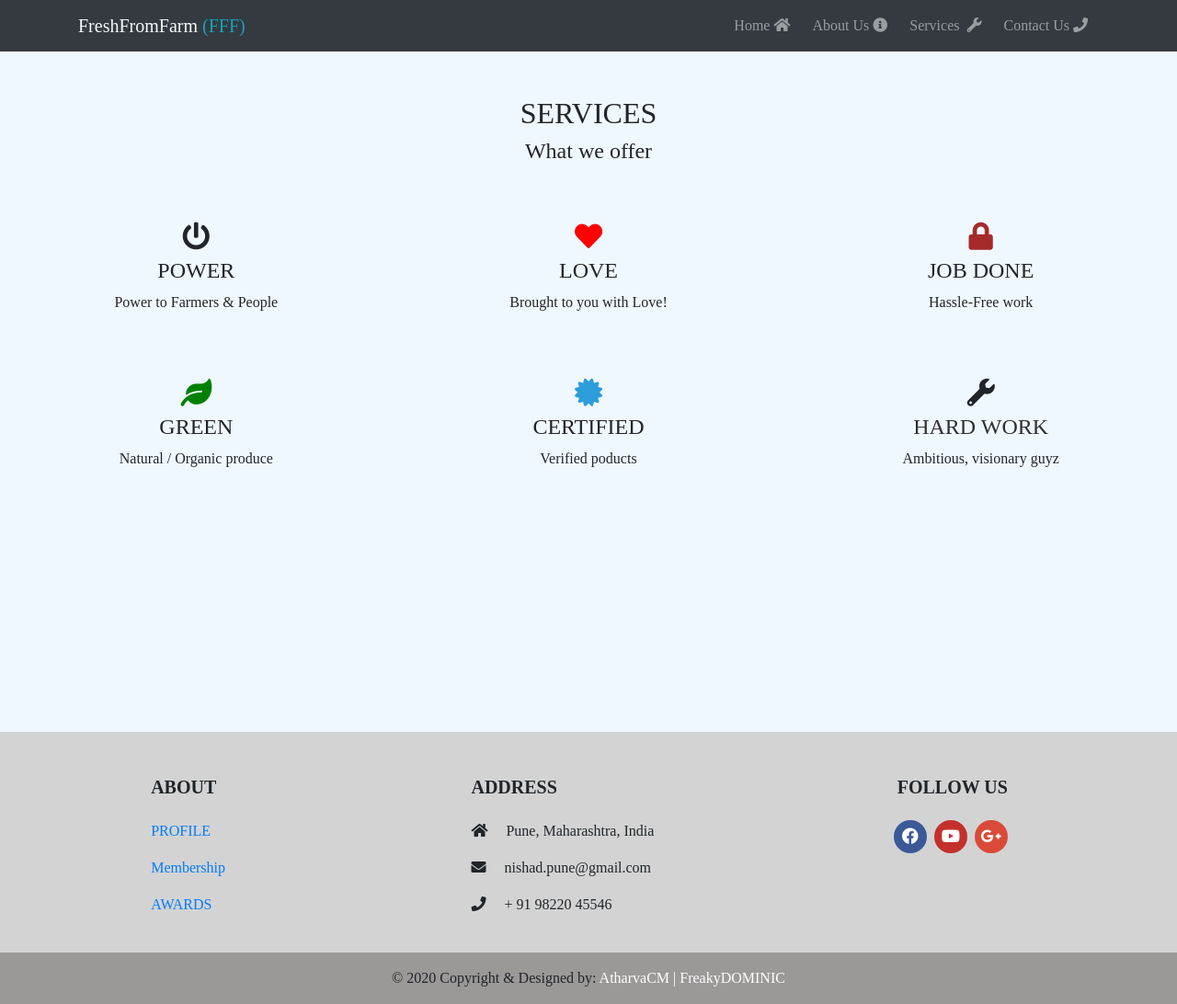
After one commit to AtharvaCM/Django_FFF, a Django app: page /services/ in a window 1280 px wide. The commit adds this page. Shown: the whole page at 92% size. Run offline with Django 3.2, Linux system fonts and the light colour scheme; some libraries are stand-ins or nearby versions.

Commit message:
added services static page

```diff
--- a/fff/static/fff/css/style.css
+++ b/fff/static/fff/css/style.css
@@ -48,11 +48,6 @@ h6 {
 
 /*Dark mode switch css*/
 
-.musical_journey_body {
-  /*Temp css for body flex coz I dnt knw if this will fk up the rest of the pages*/
-  display: flex;
-  flex-direction: column;
-}
 .switch {
   padding: 15px 0;
   align-self: flex-end;
@@ -76,9 +71,9 @@ h6 {
 }
 
 /*============================ NAVBAR ===============================*/
-.navbar {
-  /*background-color: black !important;*/
-}
+/* .navbar {
+  background-color: black !important;
+} */
 .logo-text {
   font-family: -apple-system, BlinkMacSystemFont, "Segoe UI", Roboto, Oxygen,
     Ubuntu, Cantarell, "Open Sans", "Helvetica Neue", sans-serif;
@@ -201,6 +196,37 @@ h6 {
   color: white !important;
 }
 
+/*============================ ServicesPage ===============================*/
+#services-cont {
+  height: calc(100vh - 60px);
+  background-color: aliceblue;
+}
+#services-cont .ico {
+  font-size: 30px;
+}
+.ico-red {
+  color: red;
+}
+.ico-blue {
+  color: #2d9cdb;
+}
+.ico-green {
+  color: green;
+}
+.ico-brown {
+  color: brown;
+}
+.slideanim {
+  visibility: visible;
+}
+.slide {
+  animation-name: slide;
+  -webkit-animation-name: slide;
+  animation-duration: 1s;
+  -webkit-animation-duration: 1s;
+  visibility: visible;
+}
+
 /*============================ DARK MODE CSS ===============================*/
 /*always must be at the bottom of the css page*/
 .dark,
--- /dev/null
+++ b/fff/templates/fff/services.html
@@ -0,0 +1,45 @@
+{% extends 'base.html' %}
+
+{% block content %}
+<!-- Container (Services Section) -->
+<div id="services-cont" class="container-fluid text-center pt-5">
+    <h2>SERVICES</h2>
+    <h4>What we offer</h4>
+    <br /><br>
+    <div class="row slideanim">
+        <div class="col-sm-4">
+            <span class="logo-small ico"><i class="fas fa-power-off"></i></span>
+            <h4>POWER</h4>
+            <p>Power to Farmers & People</p>
+        </div>
+        <div class="col-sm-4">
+            <span class="logo-small ico ico-red"><i class="fas fa-heart    "></i></span>
+            <h4>LOVE</h4>
+            <p>Brought to you with Love!</p>
+        </div>
+        <div class="col-sm-4">
+            <span class="logo-small ico ico-brown"><i class="fas fa-lock    "></i></span>
+            <h4>JOB DONE</h4>
+            <p>Hassle-Free work</p>
+        </div>
+    </div>
+    <br /><br />
+    <div class="row slideanim">
+        <div class="col-sm-4">
+            <span class="logo-small ico ico-green"><i class="fas fa-leaf    "></i></span>
+            <h4>GREEN</h4>
+            <p>Natural / Organic produce</p>
+        </div>
+        <div class="col-sm-4">
+            <span class="logo-small ico ico-blue"><i class="fas fa-certificate    "></i></span>
+            <h4>CERTIFIED</h4>
+            <p>Verified poducts</p>
+        </div>
+        <div class="col-sm-4">
+            <span class="logo-small ico"><i class="fas fa-wrench    "></i></span>
+            <h4 style="color:#303030;">HARD WORK</h4>
+            <p>Ambitious, visionary guyz</p>
+        </div>
+    </div>
+</div>
+{% endblock %}
--- a/fff/urls.py
+++ b/fff/urls.py
@@ -8,6 +8,8 @@ app_name = 'fff'
 
 urlpatterns = [
     path('', views.index, name='freshfromfarm-home'),
+    path('home/', views.index, name='freshfromfarm-home'),
     path('about/', views.about, name='freshformfarm-about'),
+    path('services/', views.services, name='freshfromfarm-services'),
     path('contact/', views.contact, name='freshfromfarm-contact'),
 ]
--- a/fff/views.py
+++ b/fff/views.py
@@ -19,3 +19,9 @@ def contact(request):
     template_name = 'fff/contact.html'
     context = {}
     return render(request, template_name, context)
+
+
+def services(request):
+    template_name = 'fff/services.html'
+    context = {}
+    return render(request, template_name, context)
--- a/freshfromfarm/settings.py
+++ b/freshfromfarm/settings.py
@@ -85,7 +85,7 @@ DATABASES = {
 
         'USER': 'atharvacm',
 
-        'PASSWORD': '',
+        'PASSWORD':  '',
 
         'HOST': '/var/run/postgresql',
 
@@ -132,6 +132,7 @@ USE_TZ = True
 
 STATIC_URL = '/static/'
 
+
 STATICFILES_FINDERS = {
     'django.contrib.staticfiles.finders.FileSystemFinder',
     'django.contrib.staticfiles.finders.AppDirectoriesFinder',
--- a/templates/base.html
+++ b/templates/base.html
@@ -74,13 +74,12 @@
                                 <a class="dropdown-item" href="gallery_articles.html">Articles</a>
                             </div>
                         </li>
-
-                        <li class="nav-item mx-1">
-                            <a class="nav-link" href="events.html">Events&nbsp;<i class="fas fa-calendar    "></i></a>
-                        </li>
                     -->
                         <li class="nav-item mx-1">
                             <a class="nav-link" href="/about">About Us&nbsp;<i class="fas fa-info-circle    "></i></a>
+                        </li>
+                        <li class="nav-item mx-1">
+                            <a class="nav-link" href="/services">Services&nbsp; <i class="fas fa-wrench    "></i></a>
                         </li>
                         <li class="nav-item mx-1">
                             <a class="nav-link" href="/contact">Contact Us&nbsp;<i class="fas fa-phone    "></i></a>
@@ -91,6 +90,11 @@
         </nav>
         <!--NAVBAR-END-->
     </div>
+
+    <!--Scroll to top btn-->
+    <button onclick="topFunction()" id="myBtn" data-toggle="tooltip" data-placement="left" title="Go to top">
+        <i class="fas fa-arrow-up    "></i>
+    </button>
 
     <div class="content">
         {% block content %}
```
Also changed, not shown: fff/static/fff/js/scripts.js (+21 -24 lines).
